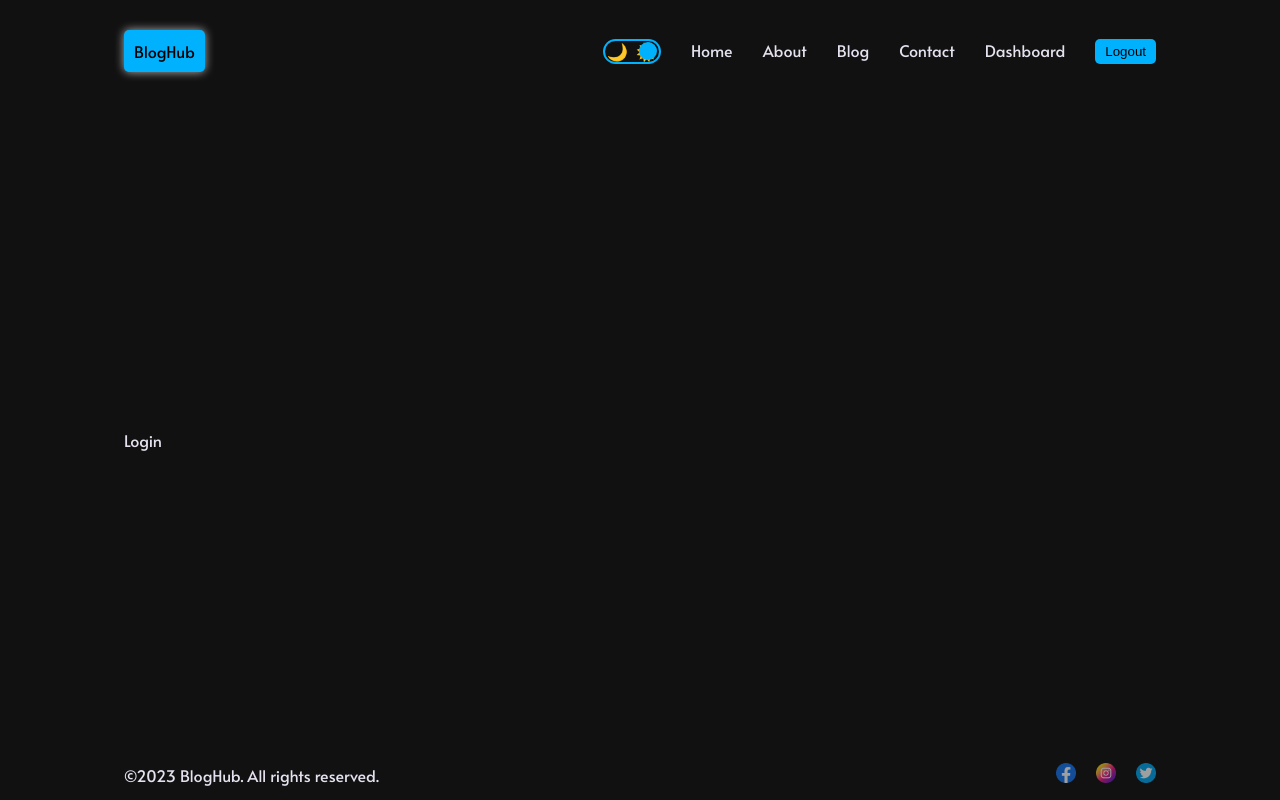
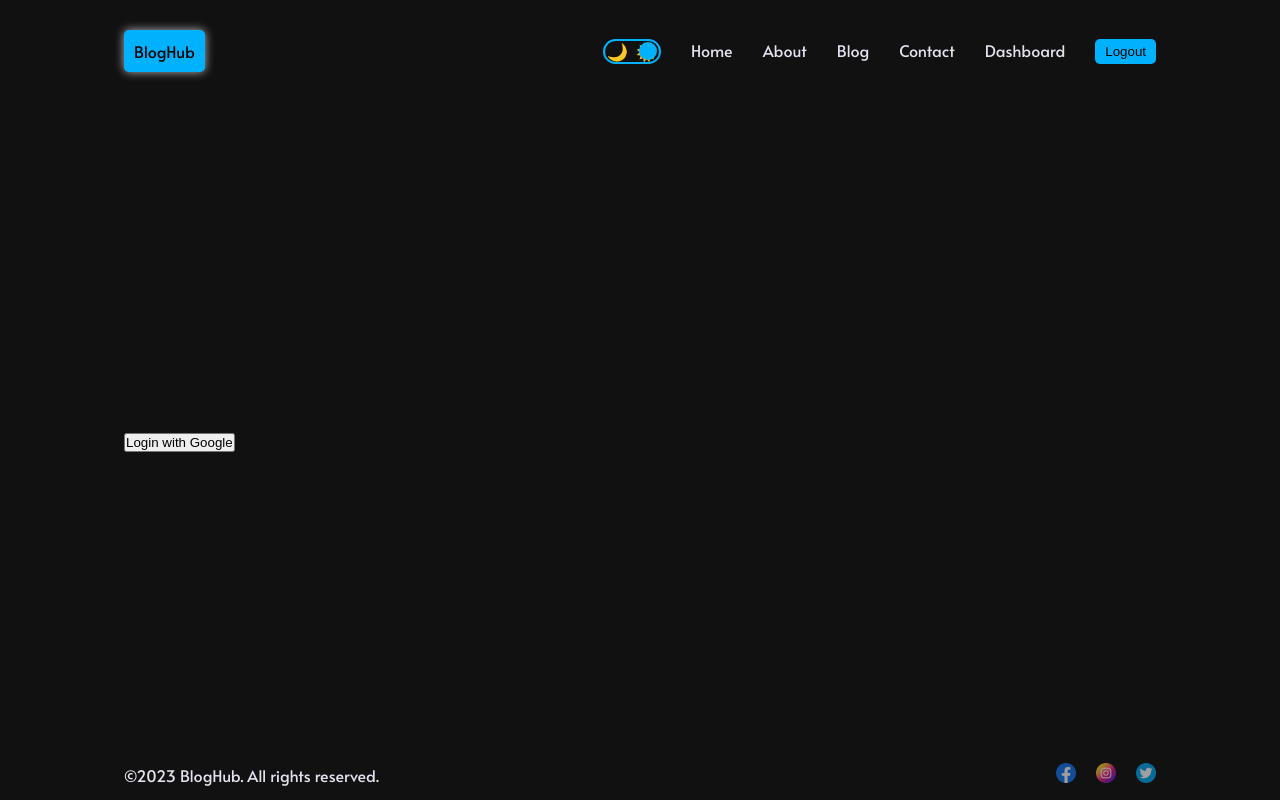
Before and after one commit to Nixk25/nextjs, a Next.js app: page /dashboard/login in a window 1280 px wide. Built offline with nearby package versions, Linux system fonts and the light colour scheme.

Commit message:
zacatek next auth a uspech s login google

```diff
--- /dev/null
+++ b/src/app/components/AuthProvider/AuthProvider.jsx
@@ -0,0 +1,10 @@
+"use client";
+
+import React from "react";
+import { SessionProvider } from "next-auth/react";
+
+const AuthProvider = ({ children }) => {
+  return <SessionProvider>{children}</SessionProvider>;
+};
+
+export default AuthProvider;
--- a/src/app/dashboard/login/page.jsx
+++ b/src/app/dashboard/login/page.jsx
@@ -1,7 +1,14 @@
+"use client";
+
 import React from "react";
+import { signIn } from "next-auth/react";
 
 const Login = () => {
-  return <div>Login</div>;
+  return (
+    <div>
+      <button onClick={() => signIn("google")}>Login with Google</button>
+    </div>
+  );
 };
 
 export default Login;
--- a/src/app/layout.js
+++ b/src/app/layout.js
@@ -3,7 +3,7 @@ import {Alata } from 'next/font/google'
 import Navbar from './components/navbar/Navbar'
 import Footer from './components/footer/Footer'
 import { ThemeProvider } from './context/ThemeContext'
-
+import AuthProvider from './components/AuthProvider/AuthProvider'
 
 const alata = Alata({weight:"400", subsets: ["latin"]})
 
@@ -18,13 +18,14 @@ export default function RootLayout({ children }) {
     <html lang="en">
       <body className={alata.className}>
         <ThemeProvider>
-          <div className="container">
-          <Navbar/>
-          {children}
-          <Footer/>
-        </div>
+          <AuthProvider>
+            <div className="container">
+              <Navbar/>
+              {children}
+              <Footer/>
+            </div>
+          </AuthProvider>
         </ThemeProvider>
-
       </body>
     </html>
   )
```
Also changed, not shown: src/app/api/auth/[...nextauth]/route.js (added, +13 -0 lines), src/app/api/posts/auth/[...nextauth]/route.js (deleted, +0 -12 lines), src/app/dashboard/page.jsx (+8 -0 lines), 1 other file (tests, documents, lock files or other folders).
